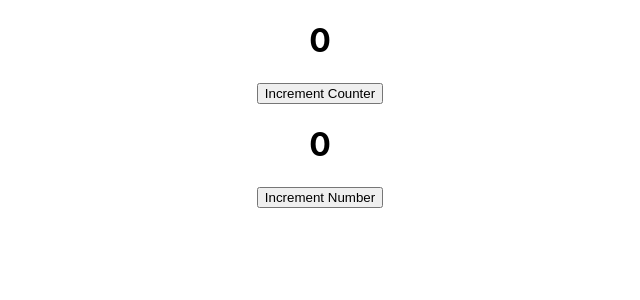
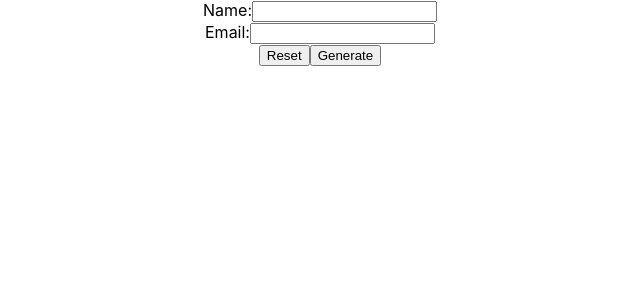
Before and after one commit to Shivansh3218/react-tutoring, a React (Create React App) app: page /counter in a window 1280 px wide. Shown: the top 300 px of the page, without its empty margins (320-960 px from the left). Built offline with nearby package versions, Linux system fonts and the light colour scheme.

Commit message:
use reducer

```diff
--- a/src/App.jsx
+++ b/src/App.jsx
@@ -13,6 +13,8 @@ import Child3 from "./components/propsdrilling/Child3";
 import RefExample from "./hooksExamples/RefExample";
 import MemoExample from "./hooksExamples/MemoExample";
 import Parent from "./hooksExamples/callbackHook/Parent";
+import ReducerExample from "./hooksExamples/ReducerExample";
+import ReducerForm from "./hooksExamples/ReducerForm";
 // import { DataContext } from "./components/context/DataContext";
 
 //rule is such that ki you have to write the name of the functional component in the first letter capital letter.
@@ -103,8 +105,10 @@ App
 
       {/* <RefExample /> */}
       {/* <MemoExample/> */}
-      <Parent/>
+      {/* <Parent/> */}
+      {/* <ReducerExample/> */}
 
+      <ReducerForm/>
     </div>
   );
 }
--- /dev/null
+++ b/src/hooksExamples/ReducerExample.jsx
@@ -0,0 +1,42 @@
+import React, { useReducer } from "react";
+
+function ReducerExample() {
+  // use reducer  : useReducer is a hook that is used for state management in React. It is an alternative to useState.
+
+  // Use reducer is like use state but it is used to handle large state objects and complex state logic.
+
+  // reduce = > it is a function that is used to reduce the array to a single value. It takes a callback function as the first argument and an initial value as the second argument.
+
+  const initialState = { count: 0 };
+
+  function reducer(state, action) {
+    console.log(state, action, initialState);
+
+    if (action.type === "increment") {
+      return { count: state.count + 1 };
+    } else if (action.type === "decrement") {
+      return { count: state.count - 1 };
+    }
+  }
+  //useState + reduce => useReducer
+
+  const [state, dispatch] = useReducer(reducer, initialState);
+
+  // dispatch method : it is used to send the action to the reducer function.
+
+  // reducer function : it is a function that is used to update the state based on the action type.
+
+  // action : it is an object that contains the type and payload.
+
+  // console.log(state);
+
+  return (
+    <div>
+      <h1>Count : {state?.count}</h1>
+
+      <button onClick={() => dispatch({ type: "increment" })}>Increment</button>
+    </div>
+  );
+}
+
+export default ReducerExample;
--- /dev/null
+++ b/src/hooksExamples/ReducerForm.jsx
@@ -0,0 +1,80 @@
+import React, { useReducer } from "react";
+
+// Initial state of the form
+const initialState = {
+  name: "",
+  email: "",
+};
+
+//PAYLOAD => it is the data that is sent along with the action.
+
+// Reducer function that handles state updates based on actions
+const reducer = (state, action) => {
+  switch (action.type) {
+    case "SET_NAME":
+      return { ...state, name: action.payload }; // Update the name field in state with the new value
+
+    //state = > {name:"shivansh", email: ""}
+
+    case "SET_EMAIL":
+      return { ...state, email: action.payload }; // Update the email field in state with the new value
+
+    //state = > {name:"shivansh", email: "",email:"shivansh@navgurukul.org"}
+
+    case "RESET":
+      return initialState; // Reset the form to its initial state
+    default:
+      return state; // Return the current state if the action type is not recognized
+  }
+};
+
+const ReducerForm = () => {
+  const [state, dispatch] = useReducer(reducer, initialState);
+
+  // Event handler for input changes
+  const handleInputChange = (e) => {
+    const { name, value } = e.target;
+    console.log(name, value, e.target);
+    dispatch({ type: `SET_${name.toUpperCase()}`, payload: value }); // Dispatch an action to update the corresponding field in state
+  };
+
+  // Event handler for the reset button
+  const handleReset = () => {
+    dispatch({ type: "RESET" }); // Dispatch an action to reset the form
+  };
+
+  // Event handler for the generate button
+  const handleGenerate = () => {
+    console.log(state); // Log the current state to the console
+  };
+
+  return (
+    <div>
+      <form>
+        <label>
+          Name:
+          <input
+            type="text"
+            name="name"
+            value={state.name}
+            onChange={handleInputChange}
+          />
+        </label>
+        <br />
+        <label>
+          Email:
+          <input
+            type="email"
+            name="email"
+            value={state.email}
+            onChange={handleInputChange}
+          />
+        </label>
+      </form>
+      <button onClick={handleReset}>Reset</button>
+      <button onClick={handleGenerate}>Generate</button>
+    </div>
+  );
+};
+
+export default ReducerForm;
```
